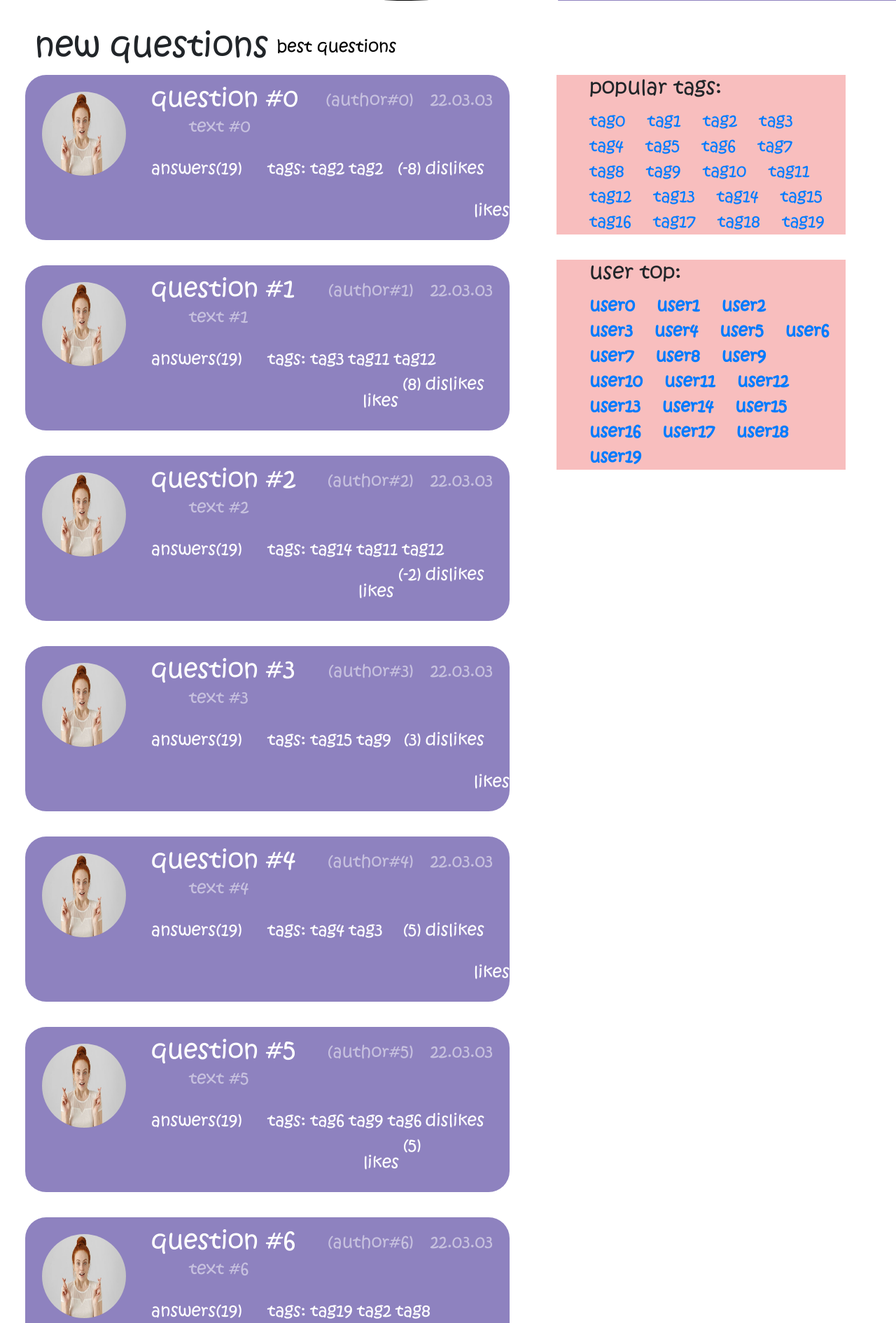
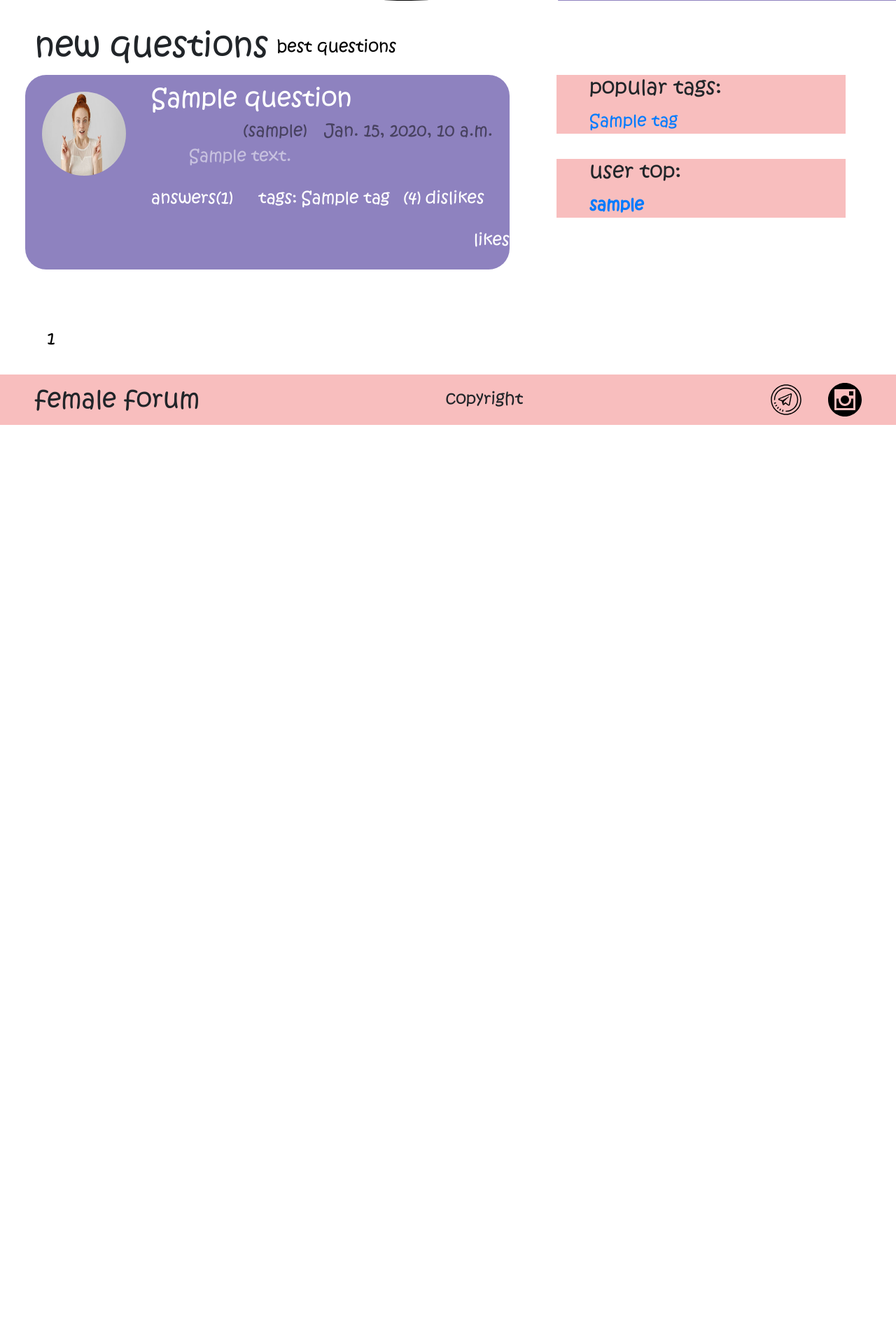
Before and after one commit to nathanKith/female-forum, a Django app: page / in a window 1280 px wide. Shown: the part 551-2441 px from the top of the page at 70% size. After the commit the page ends 1158 px from the top, so only its background shows below. Run offline with Django 3.2, Linux system fonts and the light colour scheme; tables that the repository leaves empty hold one stand-in row (values such as "Sample post"); some libraries are stand-ins or nearby versions.

Commit message:
third homework

```diff
--- a/app/models.py
+++ b/app/models.py
@@ -28,7 +28,7 @@ class QuestionManager(models.Manager):
         return self.order_by('-rating')
 
     def tag_question(self, tag):
-        return self.filter(tags=tag)
+        return self.filter(tags__name=tag)
 
 
 class Question(models.Model):
@@ -40,6 +40,17 @@ class Question(models.Model):
     rating = models.IntegerField(default=0, verbose_name=u"Рейтинг вопроса")
     objects = QuestionManager()
 
+    def answers_quantity(self):
+        return Answer.objects.answer_quantity(self)
+
+
+class AnswerManager(models.Manager):
+    def answer_quantity(self, q):
+        return self.filter(question=q).count()
+
+    def question_answers(self, q):
+        return self.filter(question=q)
+
 
 class Answer(models.Model):
     author = models.ForeignKey(Profile, on_delete=models.CASCADE)
@@ -49,6 +60,7 @@ class Answer(models.Model):
     rating = models.IntegerField(default=0, verbose_name=u"Рейтинг ответа")
     is_correct = models.BooleanField(default=False, verbose_name=u"Корректность вопроса")
 
+    objects = AnswerManager()
 
 class LikeQuestion(models.Model):
     question = models.ForeignKey(Question, on_delete=models.CASCADE)
--- a/app/views.py
+++ b/app/views.py
@@ -1,6 +1,13 @@
 from django.shortcuts import render
 import random
 from django.core.paginator import Paginator, EmptyPage, PageNotAnInteger
+from app.models import Question, Answer, Profile, Tag, LikeAnswer, LikeQuestion
+
+
+tags_and_users = {
+    'tags': Tag.objects.values_list('name', flat=True),
+    'best_users': [i.user.username for i in Profile.objects.all()],
+}
 
 
 def pagination(object_list, request, per_page=20):
@@ -17,93 +24,57 @@ def pagination(object_list, request, per_page=20):
     return content, p
 
 
-tags = [f'tag{i}' for i in range(20)]
-best_users = [f'user{i}' for i in range(20)]
-answers = [
-    {
-        'id': i,
-        'text': f'text#{i}',
-        'author': f'author#{i}',
-        'rate': random.randint(0, 20) - random.randint(0, 20)
-    }
-    for i in range(1, random.randint(10, 30))
-]
-
-questions = [
-    {
-        'id': i,
-        'title': f'question #{i}',
-        'text': f'text #{i}',
-        'tags': random.choices(tags, k=random.randint(1, 3)),
-        'author': f'author#{i}',
-        'answers': answers,
-        'num_answers': len(answers),
-        'rate': random.randint(0, 20) - random.randint(0, 20)
-    }
-    for i in range(200)
-]
-
-
 def main(request):
-    content, page = pagination(questions, request)
+    content, page = pagination(Question.objects.hot(), request)
     return render(request, 'index.html', {
         'title': 'new questions',
         'page': page,
         'questions': content,
-        'tags': tags,
-        'best_users': best_users,
+        **tags_and_users,
     })
 
 
 def best_questions(request):
-    content, page = pagination(sorted(questions, key=lambda x: x['rate'], reverse=True), request)
+    content, page = pagination(Question.objects.best(), request)
     return render(request, 'index.html', {
         'title': 'best questions',
         'page': page,
         'questions': content,
-        'tags': tags,
-        'best_users': best_users,
+        **tags_and_users,
     })
 
 
 def tag_questions(request, cur_tag):
-    content, page = pagination(list(filter(lambda x: cur_tag in x['tags'], questions)), request)
+    content, page = pagination(Question.objects.tag_question(cur_tag), request)
     return render(request, 'index.html', {
         'title': f'question about {cur_tag}',
         'page': page,
         'questions': content,
-        'tags': tags,
-        'best_users': best_users,
+        **tags_and_users,
     })
 
 
 def question(request, qid):
-    content, page = pagination(questions[qid]['answers'], request, per_page=5)
+    content, page = pagination(
+        Answer.objects.question_answers(Question.objects.get(pk=qid)),
+        request,
+        per_page=5,
+    )
     return render(request, 'question.html', {
-        'tags': tags,
-        'best_users': best_users,
-        'question': questions[qid],
+        'question': Question.objects.get(pk=qid),
         'answers': content,
-        'page': page
+        'page': page,
+        **tags_and_users,
     })
 
 
 def login(request):
-    return render(request, 'signin.html', {
-        'tags': tags,
-        'best_users': best_users,
-    })
+    return render(request, 'signin.html', tags_and_users)
 
 
 def signup(request):
-    return render(request, 'signup.html', {
-        'tags': tags,
-        'best_users': best_users,
-    })
+    return render(request, 'signup.html', tags_and_users)
 
 
 def ask(request):
-    return render(request, 'ask.html', {
-        'tags': tags,
-        'best_users': best_users,
-    })
+    return render(request, 'ask.html', tags_and_users)
--- a/askme/settings.py
+++ b/askme/settings.py
@@ -13,7 +13,7 @@ SECRET_KEY = 'i+el6dsx9h6epo^td@1-r)a-rcohw)#0jwz7fe6crofwv-$r_1'
 # SECURITY WARNING: don't run with debug turned on in production!
 DEBUG = True
 
-ALLOWED_HOSTS = []
+ALLOWED_HOSTS = ['*']
 
 
 # Application definition
--- a/templates/inc/answer.html
+++ b/templates/inc/answer.html
@@ -4,15 +4,15 @@
   <img src="{% static '/img/avatar.jpg' %}" class="mr-2 ml-3 mt-3 mt-3 rounded-circle" alt="..." width="80px" height="80px">
   <div class="media-body font-krist mt-2">
     <h5 class="mt-0 ml-3 text-white d-inline">{{ answer.author }}</h5>
-    <span>22.03.03</span>
-    <p class="text-white-50 ml-3 mr-2">{{ answer.text }}</p>
+    <span class="float-right mr-3 text-black-50">{{ answer.date }}</span>
+    <p class="text-white-50 ml-3 mr-2">{{ answer.content }}</p>
     <p class="ml-3">
       <span class="ml-3">
         <input class="form-check-input" type="radio" name="inlineRadioOptions" id="inlineRadio1" value="option1">
         <label class="form-check-label text-white" for="inlineRadio1">correct</label>
       </span>
       <a href="#" class="font-krist text-white mb-3 float-right mr-4">dislikes</a>
-      <span class="font-krist mb-3 text-white float-right mx-1">({{ answer.rate }})</span>
+      <span class="font-krist mb-3 text-white float-right mx-1">({{ answer.rating }})</span>
       <a href="#" class="font-krist text-white ml-5 pl-5 mb-3 float-right">likes</a>
     </p>
   </div>
--- a/templates/inc/question.html
+++ b/templates/inc/question.html
@@ -4,16 +4,16 @@
   <img src="{% static 'img/avatar.jpg' %}" class="mr-2 ml-3 mt-3 rounded-circle" alt="..." width="80px" height="80px">
   <div class="media-body font-krist mt-2">
     <h4 class="mt-0 ml-3 d-inline"><a href="{% url 'question' qid=question.id %}" class="text-white">{{ question.title }}</a></h4>
-    <span class="text-white-50 mt-1 mr-3 float-right">22.03.03</span>
-    <span class="mt-1 ml-0 text-white text-white-50 float-right mr-3">({{ question.author }})</span>
-    <p class="text-white-50 ml-1 pl-5 mr-2">{{ question.text }}</p>
-    <span class="text-white float-left mb-3 ml-3"><a href="{% url 'question' qid=question.id %}" class="text-white">answers({{ question.num_answers }})</a></span>
+    <span class="text-black-50 mt-1 mr-3 float-right">{{ question.date }}</span>
+    <span class="mt-1 ml-0 text-white float-right mr-3 text-black-50">({{ question.author }})</span>
+    <p class="text-white-50 ml-1 pl-5 mr-2">{{ question.content }}</p>
+    <span class="text-white float-left mb-3 ml-3"><a href="{% url 'question' qid=question.id %}" class="text-white">answers({{ question.answers_quantity }})</a></span>
     <span class="font-krist text-white float-left ml-4 mb-3">tags:</span>
-    {% for tag in question.tags %}
+    {% for tag in question.tags.all %}
       <a href="{% url 'tag' cur_tag=tag %}" class="ml-1 font-krist text-white float-left">{{ tag }}</a>
     {% endfor %}
     <a href="#" class="font-krist text-white mb-3 float-right mr-4">dislikes</a>
-    <span class="font-krist mb-3 text-white float-right mx-1">({{ question.rate }})</span>
+    <span class="font-krist mb-3 text-white float-right mx-1">({{ question.rating }})</span>
     <a href="#" class="font-krist text-white ml-5 pl-5 mb-3 float-right">likes</a>
   </div>
 </li>
```
Also changed, not shown: app/management/commands/filldb.py (added, +77 -0 lines).
